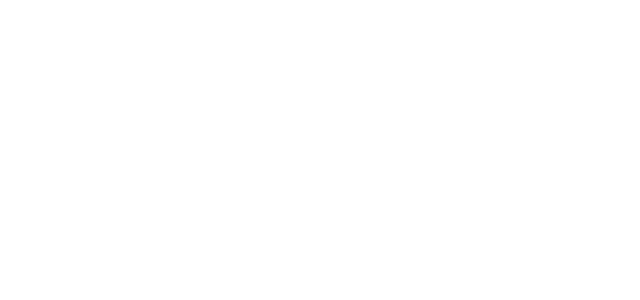
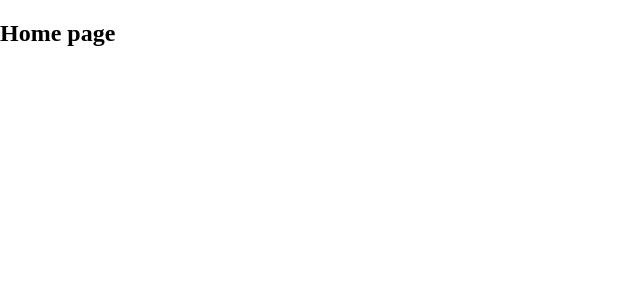
Before and after one commit to bn2002/employee-manage-frontend, a React (Create React App) app: page / in a window 1280 px wide. Shown: the top 300 px of the page, without its empty margins (0-640 px from the left). Built offline with nearby package versions, Linux system fonts and the light colour scheme.

Commit message:
Cấu hình router/layout cho dự án

```diff
--- a/src/App.js
+++ b/src/App.js
@@ -1,5 +1,37 @@
+import { Fragment } from "react";
+import { BrowserRouter as Router, Routes, Route } from "react-router-dom";
+import { publicRoutes } from "~/routes";
+import DefaultLayout from "./layout/DefaultLayout";
 function App() {
-    return <div className="App"></div>;
+    return (
+        <Router>
+            <div className="App">
+                <Routes>
+                    {publicRoutes.map((route, index) => {
+                        const Page = route.component;
+                        let Layout = DefaultLayout;
+                        if (route.layout) {
+                            Layout = route.layout;
+                        } else if (route.layout === null) {
+                            Layout = Fragment;
+                        }
+
+                        return (
+                            <Route
+                                key={index}
+                                path={route.path}
+                                element={
+                                    <Layout>
+                                        <Page />
+                                    </Layout>
+                                }
+                            />
+                        );
+                    })}
+                </Routes>
+            </div>
+        </Router>
+    );
 }
 
 export default App;
--- /dev/null
+++ b/src/layout/DefaultLayout/index.js
@@ -0,0 +1,5 @@
+function DefaultLayout({ children }) {
+    return <div>{children}</div>;
+}
+
+export default DefaultLayout;
--- /dev/null
+++ b/src/pages/Home/index.js
@@ -0,0 +1,5 @@
+function Home() {
+    return <h2>Home page</h2>;
+}
+
+export default Home;
--- /dev/null
+++ b/src/routes/index.js
@@ -0,0 +1,4 @@
+import Home from "~/pages/Home";
+const publicRoutes = [{ path: "/", component: Home }];
+
+export { publicRoutes };
```
